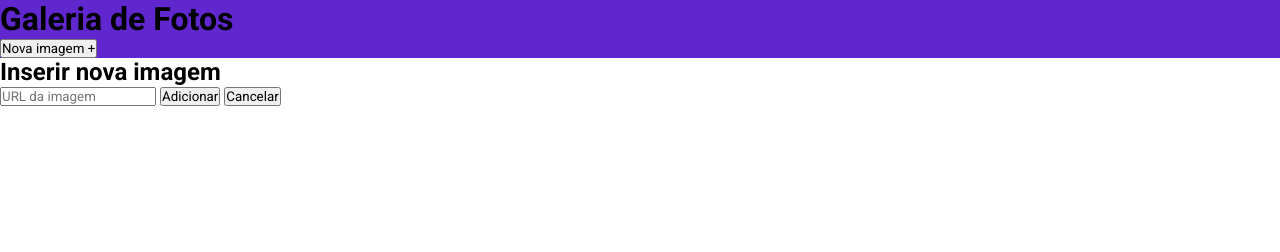
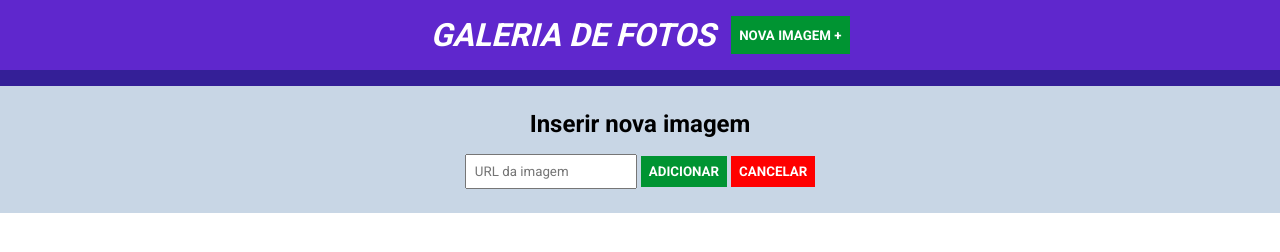
Before and after one commit to Danpalmeira92/galeriaDeFotos, a plain HTML site: page index.html in a window 1280 px wide. Drawn offline with Linux system fonts and the light colour scheme.

Commit message:
Estilizando o backgorund, espaçamento e os botões com css

```diff
--- a/style.css
+++ b/style.css
@@ -7,4 +7,43 @@
 
 header {
     background-color: #5f27cd;
+    padding: 16px 0;
+    color: #fff;
+    display: flex;
+    border-bottom: 16px solid #341f97;
+    justify-content: center;
+    text-transform: uppercase;
+    font-style: italic;
 }
+
+header button {
+    margin-left: 16px;
+}
+
+form {
+    background-color: #c8d6e5;
+    padding: 24px 0;
+    text-align: center;
+}
+
+form h2 {
+    margin-bottom: 16px;
+}
+
+input,
+button {
+    padding: 8px;
+}
+
+button {
+    background-color: #009432;
+    border: none;
+    font-weight: bold;
+    text-transform: uppercase;
+    color: #fff;
+    cursor: pointer;
+}
+
+#botao-cancelar {
+    background-color: red;
+}
```
